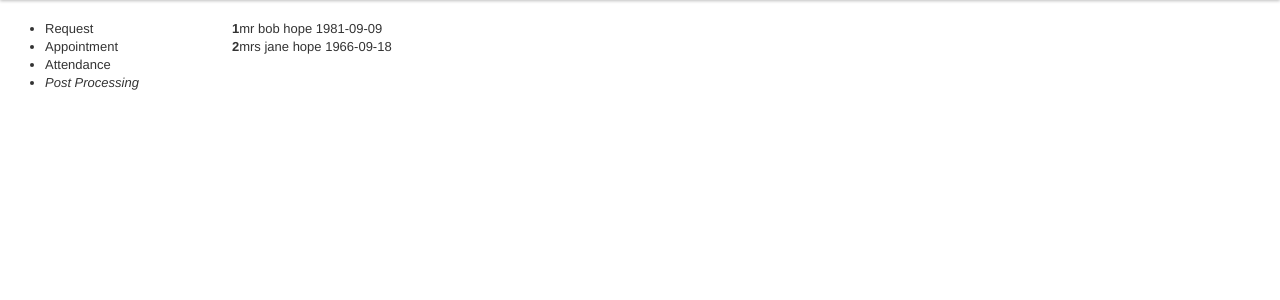
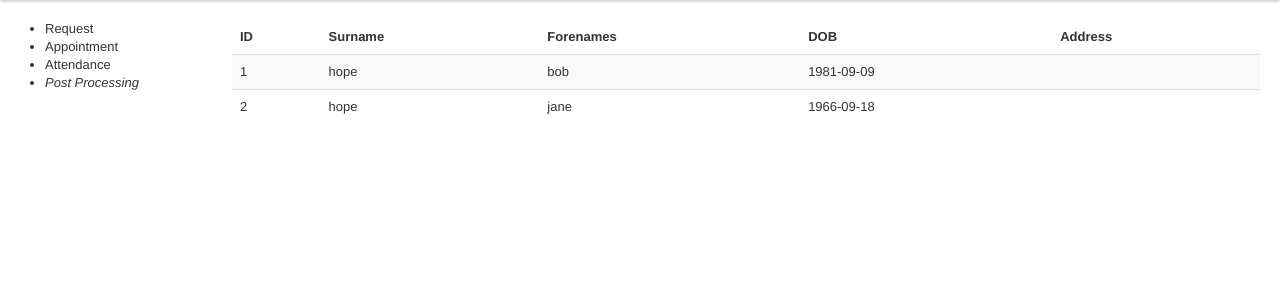
Before and after one commit to cleanbill/ris, a Flask app: a page that uses ris/core/templates/patient_list.html in a window 1280 px wide. Shown: the part 40-340 px from the top of the page. Run offline with Flask 2, Linux system fonts and the light colour scheme; data comes from the database, SQL or seed files in the repository; data that the repository does not hold is empty; some libraries are stand-ins or nearby versions.

Commit message:
patient info table

```diff
--- a/ris/core/templates/patient_list.html
+++ b/ris/core/templates/patient_list.html
@@ -1,9 +1,24 @@
 {% extends "base.html" %}
 
 {% block content %}
+<table class="table table-striped">
+	<thead>
+		<tr>
+			<td><b>ID</b></td>
+			<td><b>Surname</b></td>
+			<td><b>Forenames</b></td>
+			<td><b>DOB</b></td>
+			<td><b>Address</b></td>
+		</tr>
+	</thead>
+	<tbody>
 		{% for patient in patient_list %}
-<div>
-<b>{{ patient.id }}</b>{{ patient.fullname() }}
+		<tr>
+			<td>{{ patient.id }}</td>
+			<td>{{ patient.surname }}</td>
+			<td>{{ patient.forenames }}</td>
+			<td>{{ patient.dob }}</td>
+			<td>
 				{% for address in patient.addresses %}
 					<i>{{address.address_line1}},
 					{{address.address_line2}},
@@ -12,6 +27,9 @@
 					{{address.post_code}}
 				</i>
 				{% endfor %}
-</div>
+			</td>
+		</tr>
 		{% endfor %}
+	</tbody>
+</table>
 {% endblock %}
--- a/ris/core/views.py
+++ b/ris/core/views.py
@@ -79,10 +79,10 @@ def search_by_name(surname, forenames=None, dob=None, sex=None):
 
 class PatientDemographicsForm(Form):
 	title = TextField('Title')
-	forenames = TextField('Forenames')
-	surname = TextField('Surname')
+	forenames = TextField('Forenames', [validators.required()])
+	surname = TextField('Surname', [validators.required()])
 	dob = DateField('Date of Birth', [validators.optional()],format='%d/%m/%Y')
-	sex = TextField('Sex' )
+	sex = TextField('Sex', [validators.AnyOf(('M','F','U','I'))])
 	address_line1 = TextField('Address Line 1')
 	address_line2 = TextField('Address Line 2' )
 	address_line3 = TextField('Address Line 3' )
```
Also changed, not shown: ris/core/templates/register.html (+11 -11 lines). Lines whose indentation alone changed are shown as unchanged.
